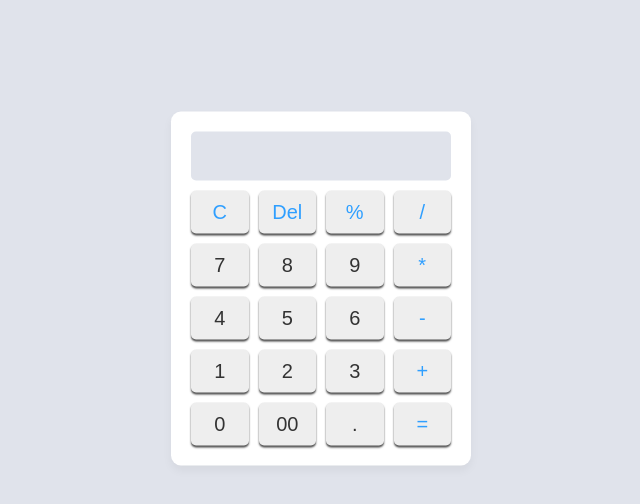
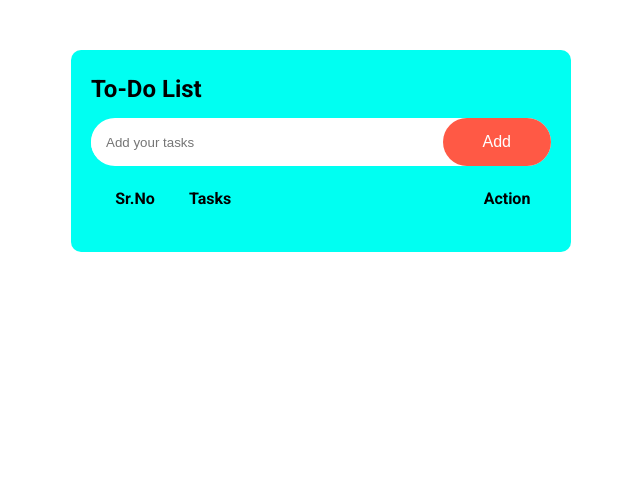
Before and after one commit to MohSin-sahi/CODSOFT_task-3, a website: page index.html in a window 1280 px wide. Shown: the whole page, without its empty margins (319-959 px from the left). Drawn offline with Linux system fonts and the light colour scheme.

Commit message:
uploaded on github

```diff
--- a/index.html
+++ b/index.html
@@ -10,37 +10,38 @@
       href="https://fonts.googleapis.com/css2?family=Roboto:wght@400;500;700;900&display=swap"
       rel="stylesheet"
     />
+    <link
+      rel="stylesheet"
+      href="https://cdnjs.cloudflare.com/ajax/libs/font-awesome/4.7.0/css/font-awesome.min.css"
+    />
     <link rel="stylesheet" href="css/style.css" />
-    <title>Calculator</title>
+    <title>To-Do App</title>
   </head>
   <body>
     <div class="container">
-      <input type="text" class="display" />
-
-      <button class="operator btn" onclick="clr()">C</button>
-      <button class="operator btn" onclick="del()">Del</button>
-      <button class="operator btn" onclick="display('%')">%</button>
-      <button class="operator btn" onclick="display('/')">/</button>
-
-      <button class="btn" onclick="display('7')">7</button>
-      <button class="btn" onclick="display('8')">8</button>
-      <button class="btn" onclick="display('9')">9</button>
-      <button class="operator btn" onclick="display('*')">*</button>
-
-      <button class="btn" onclick="display('4')">4</button>
-      <button class="btn" onclick="display('5')">5</button>
-      <button class="btn" onclick="display('6')">6</button>
-      <button class="operator btn" onclick="display('-')">-</button>
-
-      <button class="btn" onclick="display('1')">1</button>
-      <button class="btn" onclick="display('2')">2</button>
-      <button class="btn" onclick="display('3')">3</button>
-      <button class="operator btn" onclick="display('+')">+</button>
-
-      <button class="btn" onclick="display('0')">0</button>
-      <button class="btn" onclick="display('00')">00</button>
-      <button class="btn" onclick="display('.')">.</button>
-      <button class="operator btn" onclick="calculate()">=</button>
+      <h1 class="heading--1">To-Do List</h1>
+      <form action="#" class="form">
+        <input type="text" class="input" placeholder="Add your tasks" />
+        <button class="button">Add</button>
+      </form>
+      <table class="table">
+        <thead class="head">
+          <tr>
+            <th>Sr.No</th>
+            <th class="tasks">Tasks</th>
+            <th>Action</th>
+          </tr>
+        </thead>
+        <tbody class="list">
+          <tr>
+            <th>1</th>
+            <td class="tasks">Exercise</td>
+            <td class="icons">
+              <i class="fa fa-edit edit"></i><i class="fa fa-trash del"></i>
+            </td>
+          </tr>
+        </tbody>
+      </table>
     </div>
 
     <script src="script.js"></script>
--- a/package.json
+++ b/package.json
@@ -1,7 +1,7 @@
 {
-  "name": "Calculator",
+  "name": "To-Do",
   "version": "1.0.0",
-  "description": "Calculator",
+  "description": "To-Do App",
   "main": "index.js",
   "scripts": {
     "watch:sass": "node-sass sass/main.scss css/style.css -w",
--- a/sass/_base.scss
+++ b/sass/_base.scss
@@ -1,11 +1,12 @@
 // COLOR VARIABLES
 
 $color-text: #333;
-$color-text-1: #2f9fff;
 $color-white: #fff;
 $color-black: #000;
-$background-color: #e0e3eb;
-$background-color-1: #eee;
+$background-color: #00fff2;
+$background-color-1: #ff5945;
+$background-color-2: #a7a7f0;
+$background-color-3: #ff5f5f;
 
 // FONT VARIABLES
 
@@ -27,7 +28,4 @@ body {
   font-family: $font-primary;
   font-weight: 400;
   line-height: 1.6;
-  height: 100vh;
-  background-color: $background-color;
-  position: relative;
 }
--- a/sass/_container.scss
+++ b/sass/_container.scss
@@ -1,46 +1,79 @@
 .container {
-  position: absolute;
-  top: 25%;
-  left: 50%;
-  transform: translate(-50%, -25%);
-  max-width: 30rem;
-  border-radius: 10px;
+  background-color: $background-color;
+  width: 50rem;
+  margin: 5rem auto;
   padding: 2rem;
+  border-radius: 1rem;
+}
+.heading--1 {
+  font-size: 2.4rem;
+  margin-bottom: 1rem;
+}
+.form {
+  display: flex;
+  justify-content: space-between;
+  align-items: center;
+  border-radius: 3rem;
   background-color: $color-white;
-  box-shadow: 0rem 0.5rem 1rem rgba($color-black, 0.05);
+  margin-bottom: 2rem;
+}
 
-  display: grid;
-  grid-gap: 1rem;
-  grid-template-columns: repeat(4, 1fr);
-}
-.display {
-  grid-column: 1 / -1;
-  width: 100%;
-  border-radius: 5px;
+.input {
   outline: none;
   border: none;
-  padding: 1rem;
-  text-align: right;
-  font-size: 2.5rem;
-  color: $color-text;
-  pointer-events: none;
-  background-color: $background-color;
+  border-radius: 3rem;
+  padding: 1.5rem;
+  flex: 1;
 }
-.btn {
+.button {
+  outline: none;
+  border: none;
+  border-radius: 3rem;
+  padding: 1.5rem 4rem;
+  cursor: pointer;
+  font-size: 1.6rem;
+  color: $color-white;
+  background-color: $background-color-1;
+}
+.table {
+  font-size: 1.6rem;
+  color: $color-black;
+  display: flex;
+  flex-direction: column;
+  gap: 2rem;
+}
+.list tr,
+.head tr {
+  display: grid;
+  grid-template-columns: 1fr 3fr 1fr;
+  align-items: center;
+  border-radius: 0.5rem;
+  gap: 1rem;
+}
+
+.head .tasks,
+.list .tasks {
+  text-align: left;
+}
+.list {
+  display: flex;
+  flex-direction: column;
+  gap: 1rem;
+}
+.icons {
+  display: flex;
+  justify-content: space-around;
+  gap: 1rem;
+}
+.edit {
   padding: 1rem;
   border-radius: 5px;
-  border: none;
-  color: $color-text;
-  font-size: 2rem;
+  background-color: $background-color-2;
   cursor: pointer;
-  background-color: $background-color-1;
-  box-shadow: 0rem 0.2rem 0.2rem rgba($color-black, 0.7);
-  transition: all 0.4s;
 }
-.btn:active {
-  transform: scale(0.9);
-  box-shadow: 0rem 0.01rem 0.01rem rgba($color-black, 0.7);
+.del {
+  padding: 1rem;
+  border-radius: 5px;
+  background-color: $background-color-3;
+  cursor: pointer;
 }
-.operator {
-  color: $color-text-1;
-}
--- a/script.js
+++ b/script.js
@@ -1,16 +1,63 @@
-let result = document.querySelector(".display");
+"use strict";
 
-function display(number) {
-  result.value += number;
+const input = document.querySelector(".input");
+const btn = document.querySelector(".button");
+const btnText = btn.innerText;
+const list = document.querySelector(".list");
+
+let arr = [];
+let edit_id = null;
+let strObj = localStorage.getItem("data");
+
+if (strObj !== null) {
+  arr = JSON.parse(strObj);
 }
-function calculate() {
-  let final = result.value;
-  let final_result = eval(final);
-  result.value = final_result;
-}
-function clr() {
-  result.value = "";
-}
-function del() {
-  result.value = result.value.slice(0, -1);
-}
+
+const showData = function () {
+  let html = "";
+  arr.forEach((element, i) => {
+    html += `<tr>
+           <th>${i + 1}</th>
+           <td class="tasks">${element.name}</td>
+           <td><i class="fa fa-edit edit" onclick='Edit(${i})'></i> <i class="fa fa-trash del" onclick='Del(${i})'></i></td>
+         </tr>`;
+  });
+  list.innerHTML = html;
+};
+showData();
+
+btn.addEventListener("click", function () {
+  const inputValue = input.value;
+  if (inputValue === "") {
+    alert("Please add something must!");
+  } else if (edit_id != null) {
+    arr.splice(edit_id, 1, {
+      name: inputValue,
+    });
+    edit_id = null;
+  } else {
+    arr.push({
+      name: inputValue,
+    });
+  }
+
+  let str = JSON.stringify(arr);
+  localStorage.setItem("data", str);
+  showData();
+
+  input.value = "";
+  btn.innerText = btnText;
+});
+
+const Del = function (index) {
+  arr.splice(index, 1);
+  let str = JSON.stringify(arr);
+  localStorage.setItem("data", str);
+  showData();
+};
+
+const Edit = function (index) {
+  edit_id = index;
+  input.value = arr[index].name;
+  btn.innerText = "Save Changes";
+};
```
Also changed, not shown: css/style.css, 1 other file.
